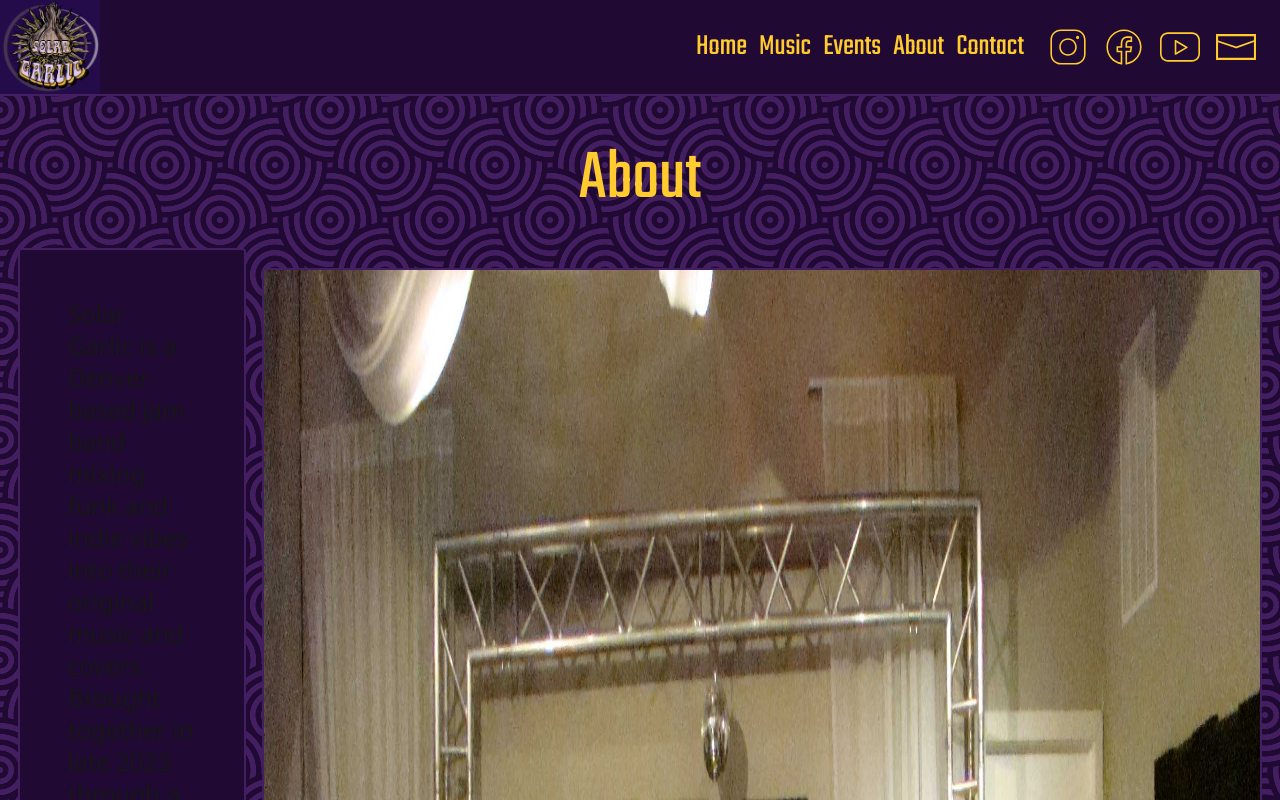
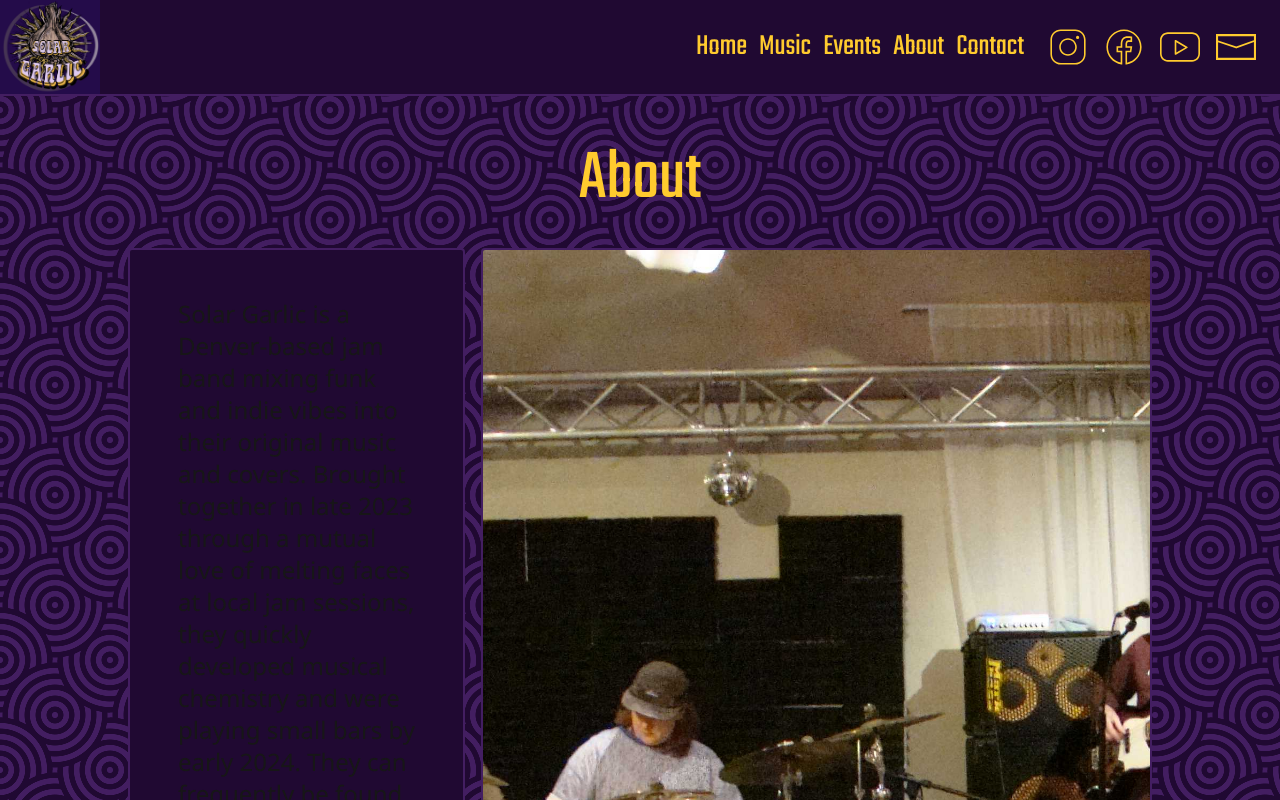
Before and after one commit to galbwe/solar-garlic-website, a Next.js app: page /about in a window 1280 px wide. Shown: the top 800 px of the page. Built offline with nearby package versions, Linux system fonts and the light colour scheme.

Commit message:
Fix image dimensions on about page

```diff
--- a/src/app/about/page.tsx
+++ b/src/app/about/page.tsx
@@ -21,7 +21,7 @@ export default function About() {
         About
       </h1>
       <section className="flex flex-row max-w-full xl:max-w-4/5 justify-center gap-4">
-        <div className=" max-w-full xl:max-w-1/3 p-4 md:p-12 text-2xl bg-purple lg:rounded-sm border-y-2 lg:border-2 border-purple-light">
+        <div className="w-full xl:w-1/3 p-4 md:p-12 text-2xl bg-purple lg:rounded-sm border-y-2 lg:border-2 border-purple-light">
           <p>
             Solar Garlic is a Denver-based jam band mixing funk and indie vibes
             into their original music and covers. Brought together in late 2023
@@ -37,12 +37,15 @@ export default function About() {
           </p>
         </div>
         {!!isBreakpointOrAbove("xl") && (
-          <Image
-            className="mt-5 2xl:max-w-3xl 2xl:ml-5 rounded-sm border-2 border-purple-light"
-            src={bandPhoto}
-            width={1000}
-            alt="Solar Garlic at a rehearsal"
-          />
+          <div className="xl:w-2/3">
+            <Image
+              className="w-full h-full aspect-video object-cover rounded-sm border-2 border-purple-light"
+              src={bandPhoto}
+              width={1200}
+              height={675}
+              alt="Solar Garlic at a rehearsal"
+            />
+          </div>
         )}
       </section>
 
```
